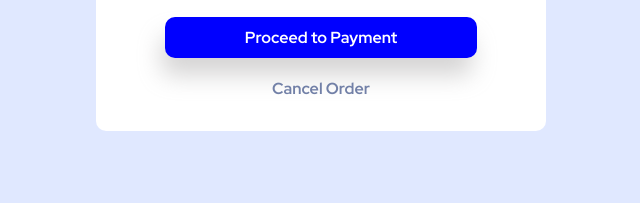
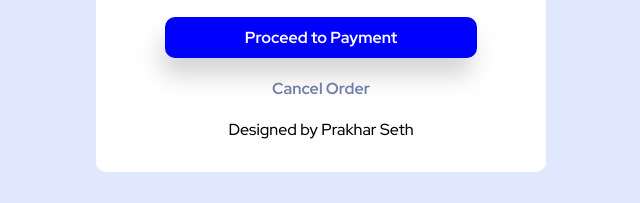
Before and after one commit to prakharseth/order-summary, a plain HTML site: page index.html in a window 1280 px wide. Shown: the part 597-800 px from the top of the page, without its empty margins (319-959 px from the left). Drawn offline with Linux system fonts and the light colour scheme.

Commit message:
added "designed by"

```diff
--- a/index.html
+++ b/index.html
@@ -38,6 +38,7 @@
             </div>
             <div class="proceed">Proceed to Payment</div>
             <div class="cancel">Cancel Order</div>
+            <div>Designed by Prakhar Seth</div>
         </div>
 </body>
 
```
